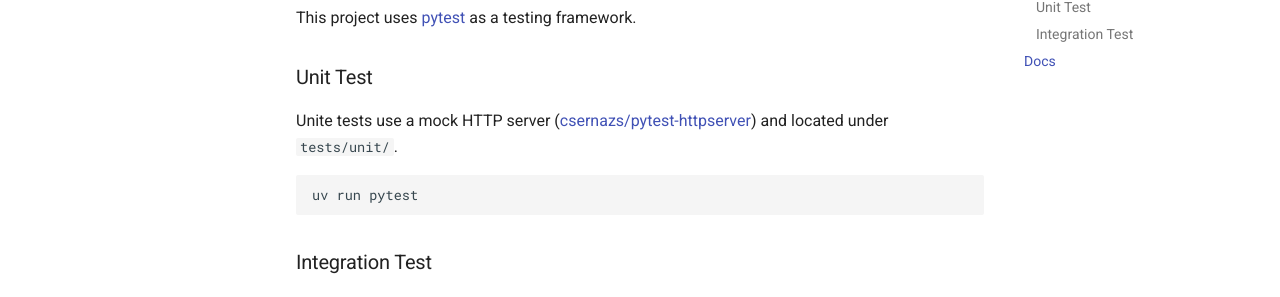
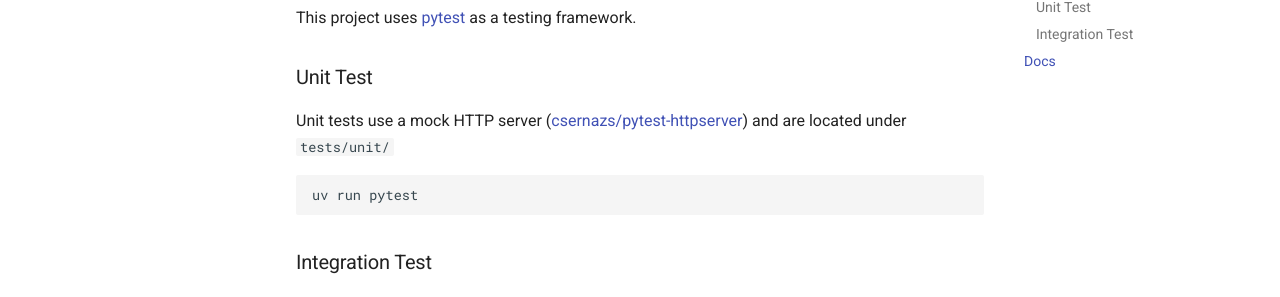
Before and after one commit to urlscan/urlscan-python, an MkDocs documentation site: the page built from docs/dev.md, in a window 1280 px wide and 900 px high, scrolled down 551 px. Shown: the part 182-479 px from the top of the window. Built offline with MkDocs 1.6.1 and Material for MkDocs 9.7.7, drawn with Linux system fonts in a browser that asks for light colours; comment, search, counter and statistics services are not loaded; the version menu is left out.

Commit message:
Update docs/dev.md
Co-authored-by: cdnsyseng <hal@urlscan.io>

````diff
--- a/docs/dev.md
+++ b/docs/dev.md
@@ -28,7 +28,7 @@ This project uses [pytest](https://docs.pytest.org/en/stable/) as a testing fram
 
 ### Unit Test
 
-Unite tests use a mock HTTP server ([csernazs/pytest-httpserver](https://github.com/csernazs/pytest-httpserver)) and located under `tests/unit/`.
+Unit tests use a mock HTTP server ([csernazs/pytest-httpserver](https://github.com/csernazs/pytest-httpserver)) and are located under `tests/unit/`
 
 ```bash
 uv run pytest
````
